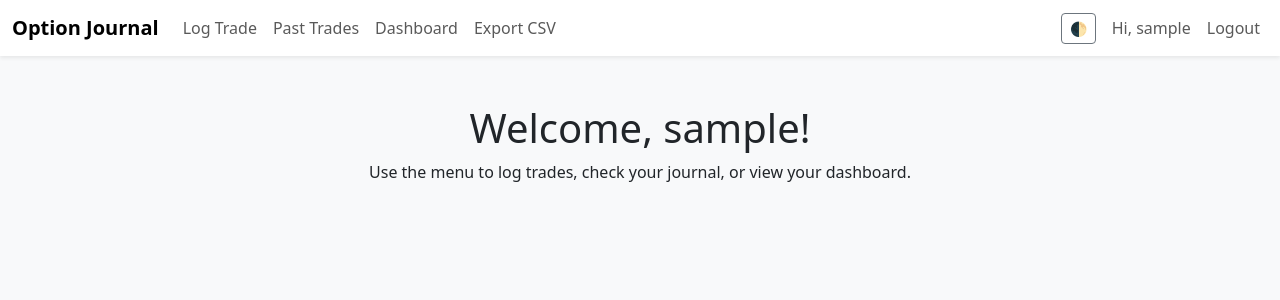
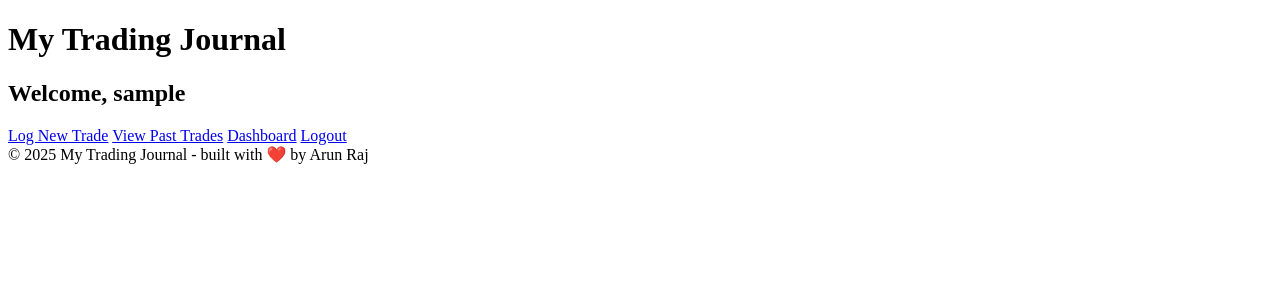
Before and after one commit to BeamingMonkey/option-journal-, a Flask app: page / in a window 1280 px wide. Shown: the top 300 px of the page. Run offline with Flask 2, Linux system fonts and the light colour scheme; the visitor is signed in with stand-in values (Sample User, id 1); some libraries are stand-ins or nearby versions.

Commit message:
Update index.html

```diff
--- a/templates/index.html
+++ b/templates/index.html
@@ -1,7 +1,22 @@
-{% extends "base.html" %}
-{% block content %}
-<div class="text-center">
-  <h1>Welcome, {{ username }}!</h1>
-  <p>Use the menu to log trades, check your journal, or view your dashboard.</p>
-</div>
-{% endblock %}
+<!DOCTYPE html>
+<html>
+<head>
+    <title>My Trading Journal</title>
+    <link href="https://cdn.tailwindcss.com" rel="stylesheet">
+</head>
+<body class="bg-gray-100 text-gray-800 flex flex-col items-center justify-center min-h-screen">
+    <div class="bg-white rounded-lg shadow p-8 w-full max-w-lg text-center">
+        <h1 class="text-3xl font-bold text-blue-600">My Trading Journal</h1>
+        <h2 class="text-xl mt-2">Welcome, {{ username }}</h2>
+        <div class="mt-6 space-y-3 flex flex-col">
+            <a href="{{ url_for('log_trade') }}" class="bg-blue-600 text-white rounded p-3 hover:bg-blue-700">Log New Trade</a>
+            <a href="{{ url_for('past_trades') }}" class="bg-gray-600 text-white rounded p-3 hover:bg-gray-700">View Past Trades</a>
+            <a href="{{ url_for('dashboard') }}" class="bg-green-600 text-white rounded p-3 hover:bg-green-700">Dashboard</a>
+            <a href="{{ url_for('logout') }}" class="bg-red-600 text-white rounded p-3 hover:bg-red-700">Logout</a>
+        </div>
+    </div>
+    <footer class="text-center mt-8 text-gray-500 text-sm">
+        &copy; 2025 My Trading Journal - built with ❤️ by Arun Raj
+    </footer>
+</body>
+</html>
```
